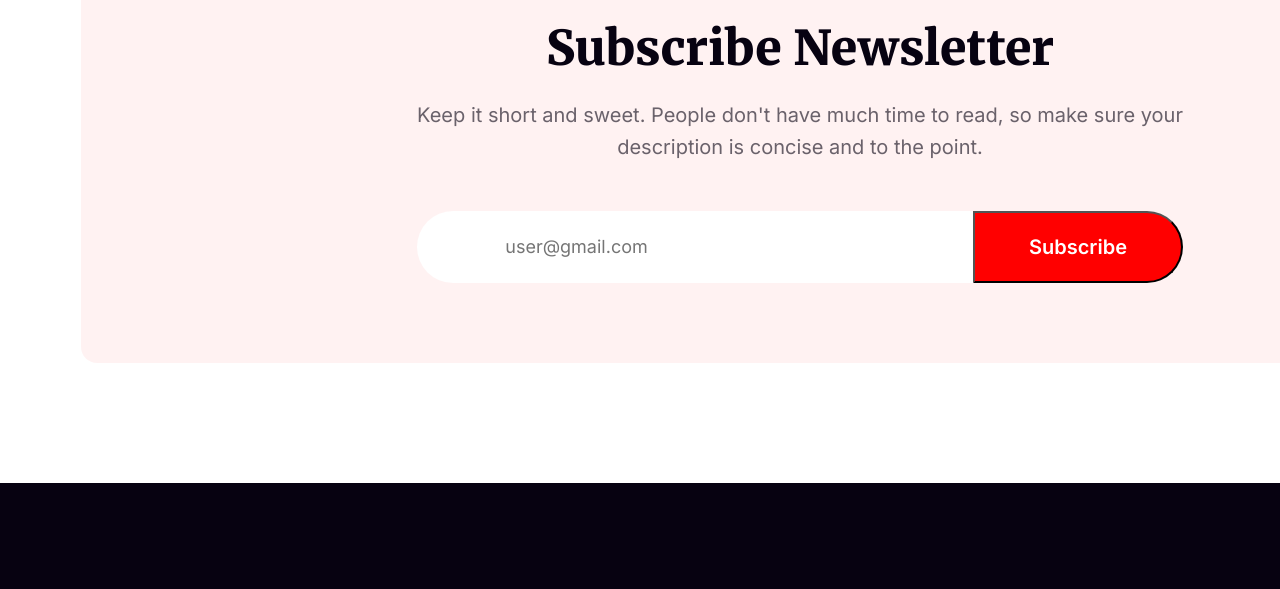
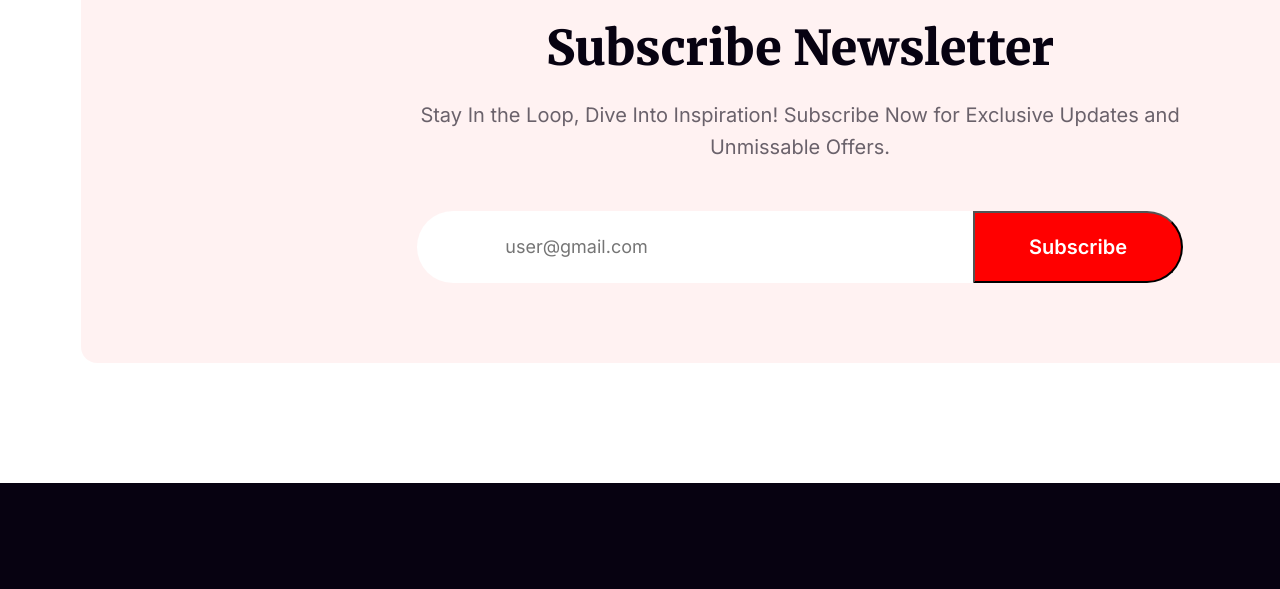
Before and after one commit to 1661-Munira/Programming-Hero-Assignment-1, a plain HTML site: page index.html in a window 1280 px wide. Shown: the part 6209-6798 px from the top of the page. Drawn offline with Linux system fonts and the light colour scheme; a web font is replaced by a local one.

Commit message:
changed subscribe tag line

```diff
--- a/index.html
+++ b/index.html
@@ -162,8 +162,7 @@
             <img class="group-61" src="./images/group-61.png" />
             <div class="group-60">
               <p class="subscribe-newsletter-DEL">Subscribe Newsletter</p>
-              <p class="text-22">Keep it short and sweet. People don't have much time to read, so make sure your
-                description is concise and to the point.</p>
+              <p class="subscribe">Stay In the Loop, Dive Into Inspiration! Subscribe Now for Exclusive Updates and Unmissable Offers.</p>
             </div>
           </div>
           <div class="group-64">
--- a/styles/style.css
+++ b/styles/style.css
@@ -777,7 +777,7 @@ body {
   flex-shrink: 0;
 }
 
-.text-22 {
+.subscribe {
   max-width: 87.2rem;
   text-align: center;
   font-size: 2rem;
```
